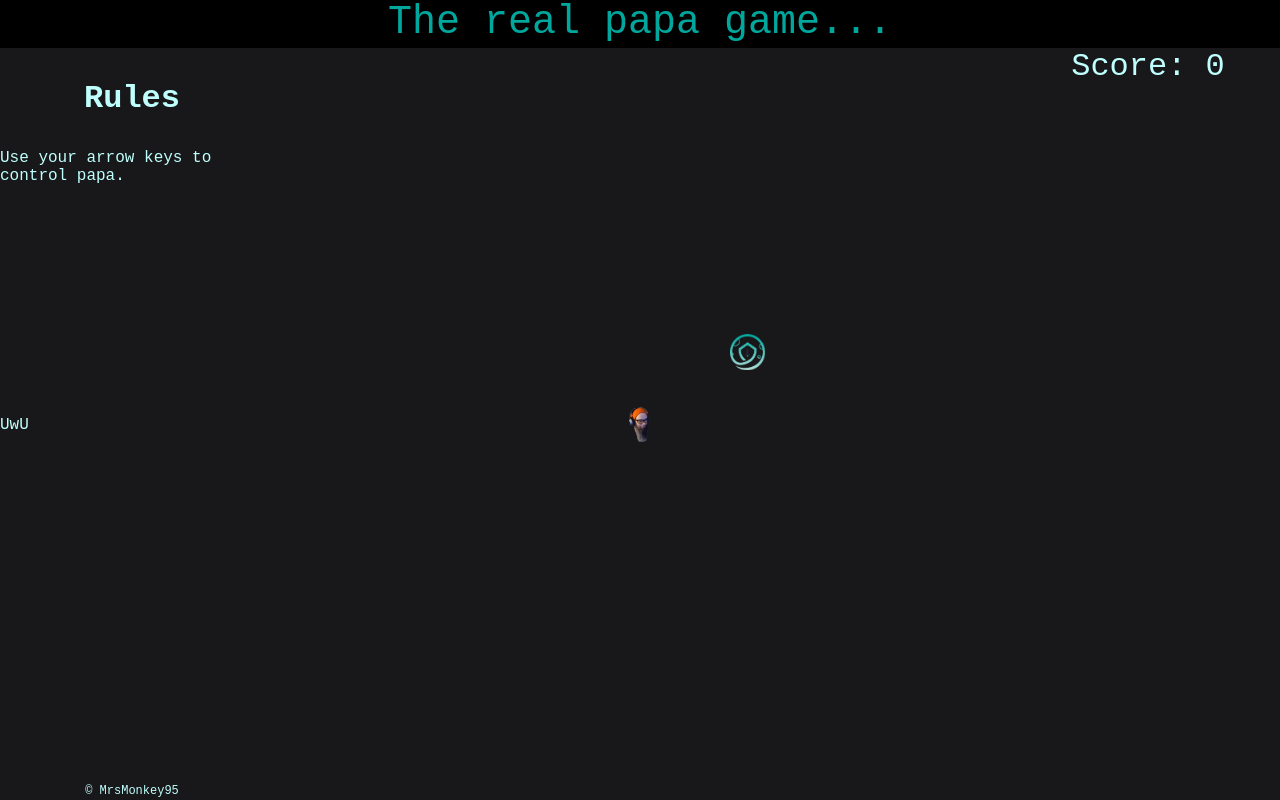
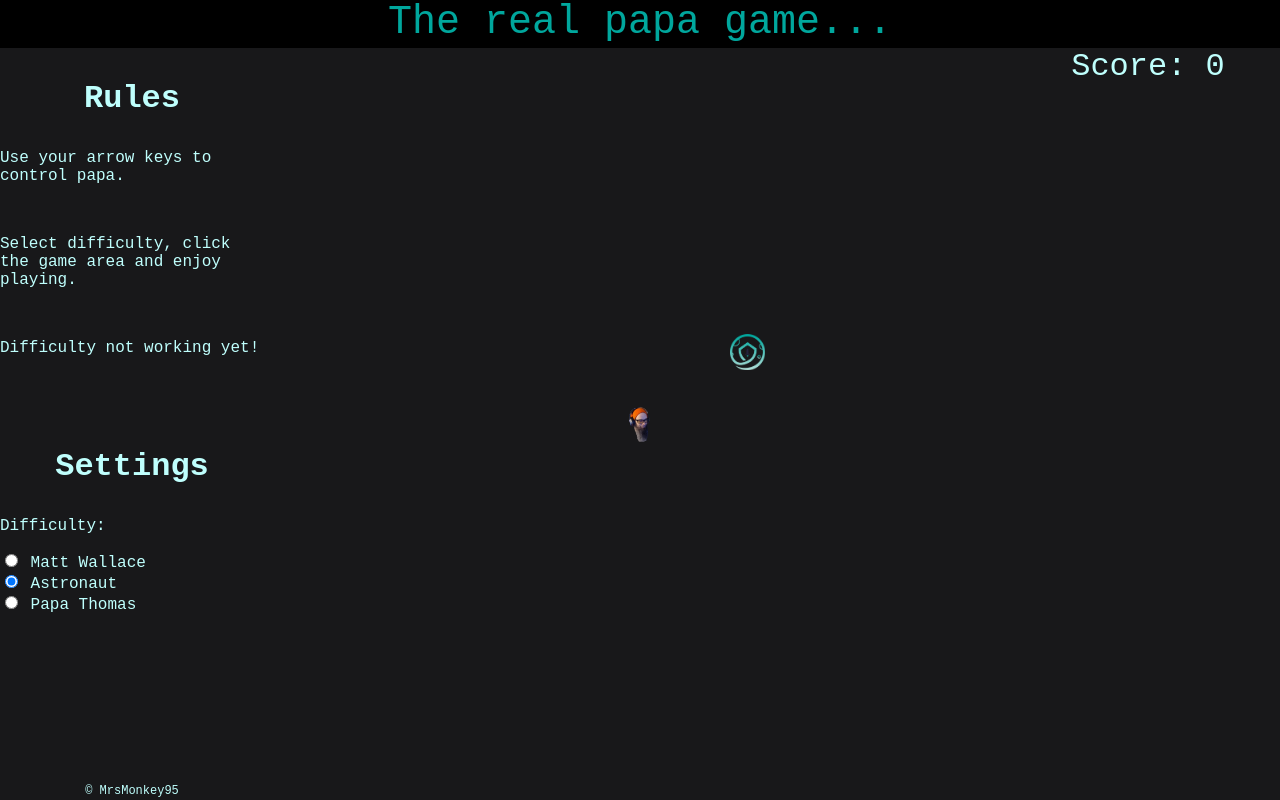
Before and after one commit to MrsMonkey95/papa_game, a plain HTML site: page index.html in a window 1280 px wide. Drawn offline with Linux system fonts and the light colour scheme.

Commit message:
Added difficulty settings

```diff
--- a/index.html
+++ b/index.html
@@ -28,9 +28,24 @@
             <div id="options" class="flex-options">
                 <div id="opt1" class="opt1">
                     <h3>Rules</h3>
-                    <p>Use your arrow keys to control papa.</p>
+                    <p>Use your arrow keys to control papa.</p><br>
+                    <p>Select difficulty, click the game area and enjoy playing.</p><br>
+                    <p>Difficulty not working yet!</p>
                 </div>
-                <div id="opt2" class="opt2">UwU</div>
+                <div id="opt2" class="opt2">
+                    <h3>Settings</h3>
+                    <p id="p-settings" class="p-settings">Difficulty:</p>
+
+                    <input type="radio" id="speed1" value="1" name="difficulty">
+                    <label for="speed1">Matt Wallace</label><br>
+                    <input type="radio" id="speed5" value="5" checked name="difficulty">
+                    <label for="speed5">Astronaut</label><br>
+                    <input type="radio" id="speed8" value="8" name="difficulty">
+                    <label for="speed8">Papa Thomas</label><br>
+                    <br>
+                    <!-- <button type="button" onclick="changeDifficulty()" id="submitD" class="submitD">Ok</button> -->
+
+                </div>
                 <div id="opt3" class="opt3">© MrsMonkey95</div>
             </div>
             <div id="itemBox" class="itemBox">
--- a/script/algorithm.js
+++ b/script/algorithm.js
@@ -17,6 +17,8 @@ import { update as updateMoonies, draw as drawMoonies } from './moonies.js';
 import { outsideGrid } from './grid.js';
 
 import { draw as drawScore, update as updateScore } from './highscore.js';
+
+import { update as updateDifficulty } from './settings.js';
 
 // import { playRagnarSong } from './audio.js';
 
@@ -57,6 +59,7 @@ function update() {
     updateMoonies();
     checkDeath();
     updateScore();
+    updateDifficulty();
 }
 
 function draw() {
@@ -65,6 +68,7 @@ function draw() {
     drawPapa(gameSpace);
     drawMoonies(gameSpace);
     drawScore(highscore);
+    //drawDifficulty();
 
 
 
--- /dev/null
+++ b/script/settings.js
@@ -0,0 +1,13 @@
+/*
+    This script contains settings for the gameplay.
+    created by MrsMonkey95 on 18.04.2021
+ */
+
+
+    export function update() {
+        const difficulty = parseInt(document.querySelector('input[name="difficulty"]:checked').value);
+        difficulty;
+        console.log(difficulty);
+
+
+    }
--- a/stylesheet.css
+++ b/stylesheet.css
@@ -157,6 +157,8 @@ p {
     height: 46vh;
 }
 
+
+
 .opt3 {
     height: 2vh;
     font-family: 'Courier New', Courier, monospace;
```
